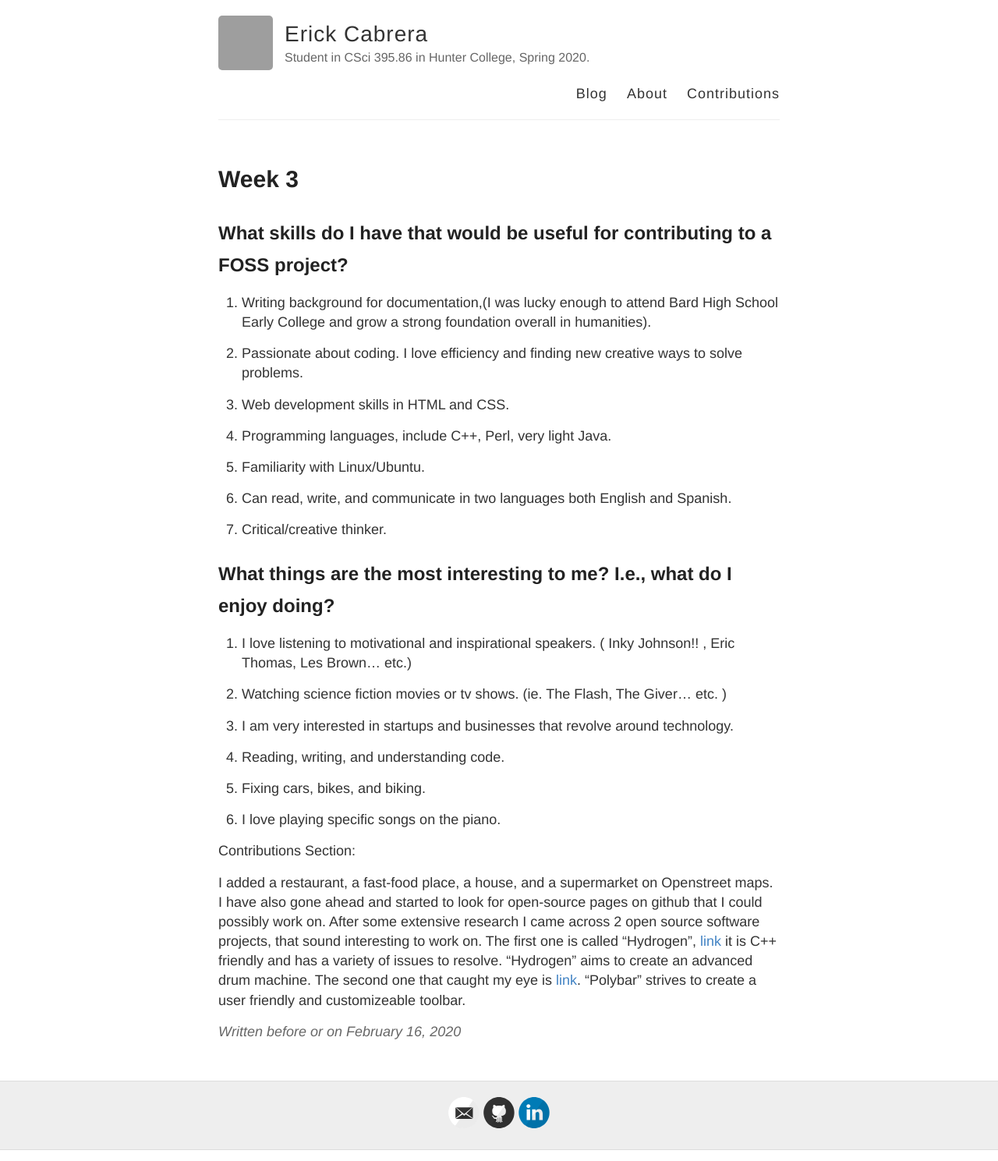
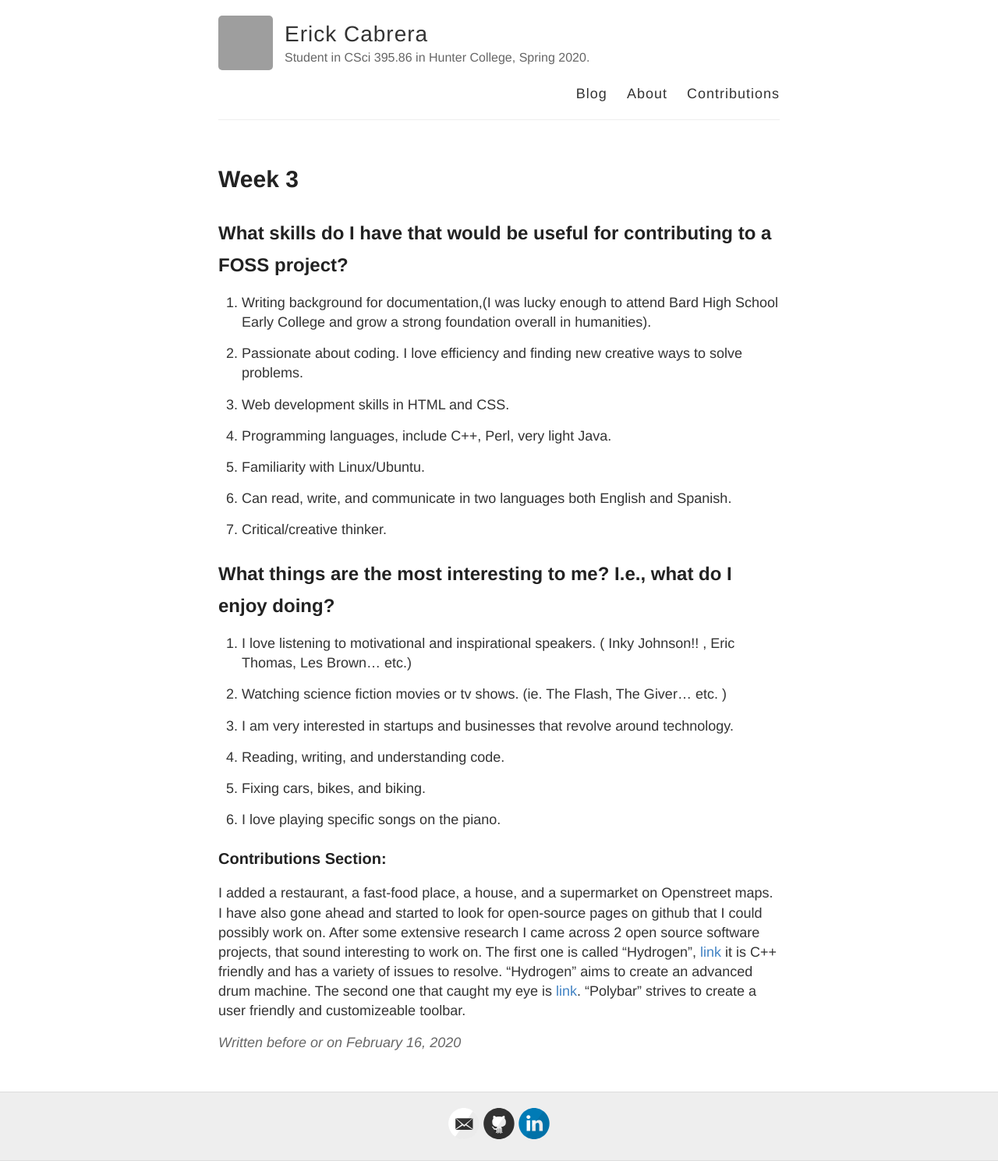
Before and after one commit to hunter-college-ossd-spr-2020/MarceloDamian-weekly, a Jekyll site: the page built from _posts/2020-02-16-week03.md, in a window 1280 px wide. Shown: the whole page at 78% size. Built offline with Jekyll 4.4.1, drawn with Linux system fonts in a browser that asks for light colours; grey boxes are pictures that could not be loaded.

```diff
--- a/_posts/2020-02-16-week03.md
+++ b/_posts/2020-02-16-week03.md
@@ -39,6 +39,6 @@ foundation overall in humanities).
 6. I love playing specific songs on the piano.
 
 
-Contributions Section:
+### Contributions Section:
 
   I added a restaurant, a fast-food place, a house, and a supermarket on Openstreet maps. I have also gone ahead and started to look for open-source pages on github that I could possibly work on. After some extensive research I came across 2 open source software projects, that sound interesting to work on. The first one is called "Hydrogen", [link](https://github.com/hydrogen-music/hydrogen) it is C++ friendly and has a variety of issues to resolve. "Hydrogen" aims to create an advanced drum machine. The second one that caught my eye is [link](https://github.com/polybar/polybar). "Polybar" strives to create a user friendly and customizeable toolbar.
```
